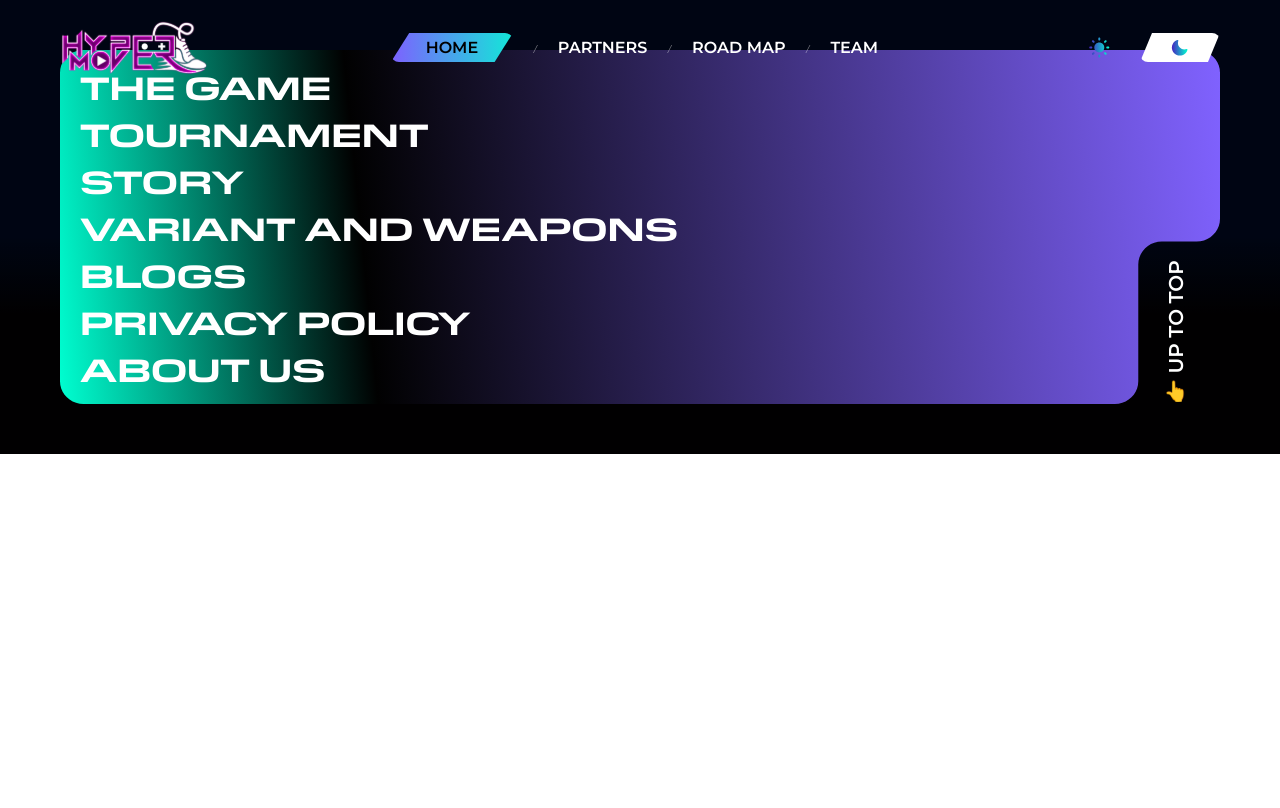
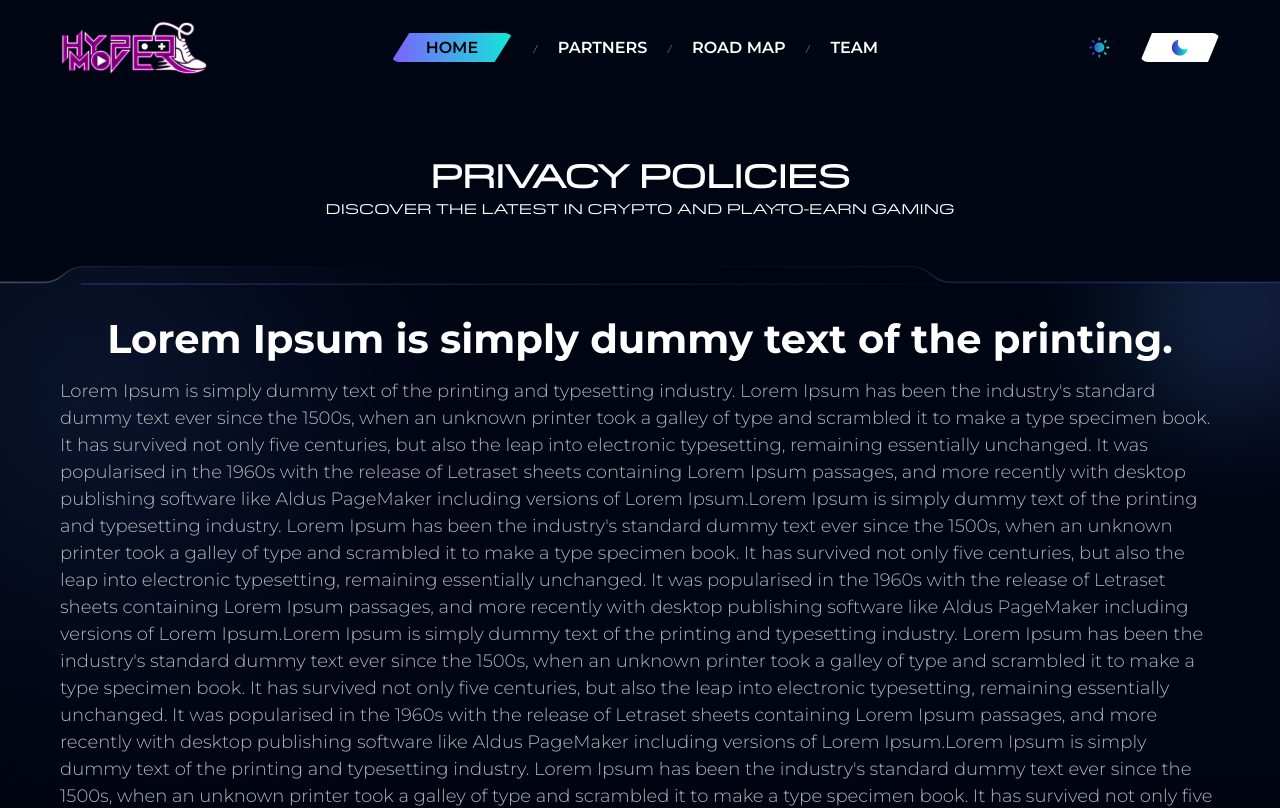
Before and after one commit to Basit46/hypermove, a React (Vite) app: page /privacy-policy in a window 1280 px wide. Shown: the top 808 px of the page. Built offline with nearby package versions, Linux system fonts and the light colour scheme.

Commit message:
Added changes

```diff
--- a/src/App.jsx
+++ b/src/App.jsx
@@ -6,6 +6,7 @@ import Blog from "./pages/Blog";
 import MobileMenu from "./components/MobileMenu";
 import Navbar from "./components/Navbar";
 import Footer from "./components/Footer";
+import PrivacyPolicy from "./pages/PrivacyPolicy";
 
 function App() {
   return (
@@ -15,7 +16,8 @@ function App() {
       <Routes>
         <Route path="/" element={<Home />} />
         <Route path="/blog" element={<Blog />} />
-        <Route path="/article/1" element={<Article />} />
+        <Route path="/article/:id" element={<Article />} />
+        <Route path="/privacy-policy" element={<PrivacyPolicy />} />
       </Routes>
       <Footer />
     </div>
--- a/src/components/Footer.jsx
+++ b/src/components/Footer.jsx
@@ -8,7 +8,7 @@ const Footer = () => {
     { name: "Story", link: "/" },
     { name: "Variant and Weapons", link: "/" },
     { name: "Blogs", link: "/blog" },
-    { name: "Privacy Policy", link: "/" },
+    { name: "Privacy Policy", link: "/privacy-policy" },
     { name: "About Us", link: "/" },
   ];
   return (
@@ -22,7 +22,7 @@ const Footer = () => {
               className="flex items-center gap-[5px] md:gap-[20px] group"
             >
               <div className="hidden mt-[5px] group-hover:block h-[8px] md:h-[10px] w-[20px] md:w-[25px] bg-white"></div>
-              <p className="uppercase font-[PilatExtended-Bold] text-[14px] vsm:text-[20px] xmd:text-[32px] leading-[1] text-white">
+              <p className="uppercase font-[PilatExtended-Bold] text-[14px] tracking-[1.2px] vsm:text-[20px] xmd:text-[32px] leading-[1] text-white">
                 {link.name}
               </p>
             </Link>
--- a/src/components/Navbar.jsx
+++ b/src/components/Navbar.jsx
@@ -5,15 +5,23 @@ import dark_icon from "../assets/dark_icon.svg";
 import { useTheme } from "../context/ThemeContext";
 import menu from "../assets/menuIcon.svg";
 import { FaTimes } from "react-icons/fa";
+import { useNavigate } from "react-router-dom";
 
 const Navbar = () => {
   const { theme, setTheme, isNavOpen, setIsNavOpen } = useTheme();
+  const navigate = useNavigate();
+
   return (
     <div
       id="navbar"
       className="navbar z-[50] absolute top-0 bg-transparent w-full px-[20px] sm:px-[40px] xmd:px-[60px] py-[20px] flex justify-between items-center"
     >
-      <img className="h-[29px] vsm:h-fit" src={logo} alt="logo" />
+      <img
+        onClick={() => navigate("/")}
+        className="h-[29px] vsm:h-fit"
+        src={logo}
+        alt="logo"
+      />
 
       <nav className="hidden lg:flex gap-[20px] items-center">
         <p className="active">HOME</p>
--- a/src/index.css
+++ b/src/index.css
@@ -6,7 +6,7 @@
 
 @layer components {
   .page {
-    @apply min-h-screen mt-[120px] sm:mt-[150px] mb-[100px] px-[20px] sm:px-[40px] xmd:px-[60px];
+    @apply min-h-screen mt-[100px] sm:mt-[150px] mb-[100px] px-[20px] sm:px-[40px] xmd:px-[60px];
   }
 
   nav p {
--- a/src/pages/Blog.jsx
+++ b/src/pages/Blog.jsx
@@ -7,12 +7,12 @@ import { useNavigate } from "react-router-dom";
 
 const Blog = () => {
   return (
-    <div className="blog-page min-h-screen mt-[120px] sm:mt-[150px] mb-[100px]">
+    <div className="blog-page min-h-screen mt-[100px] sm:mt-[150px] mb-[100px]">
       <div className="px-[20px]">
         <p className="uppercase font-[600] text-[24px] sm:text-[32px] text-center">
           Blog
         </p>
-        <p className="uppercase rext-[12px] sm:text-[14px] text-center">
+        <p className="uppercase text-[10px] vsm:text-[14px] text-center">
           Discover the latest in crypto and play-to-earn gaming
         </p>
       </div>
--- /dev/null
+++ b/src/pages/PrivacyPolicy.jsx
@@ -0,0 +1,83 @@
+import React from "react";
+import line from "../assets/blogFrame.png";
+import gradient from "../assets/blogGradient.png";
+
+const PrivacyPolicy = () => {
+  return (
+    <div className="min-h-screen mt-[100px] sm:mt-[150px] mb-[100px]">
+      <div className="px-[20px]">
+        <p className="uppercase font-[600] text-[24px] sm:text-[32px] text-center">
+          Privacy policies
+        </p>
+        <p className="uppercase text-[10px] vsm:text-[14px] text-center">
+          Discover the latest in crypto and play-to-earn gaming
+        </p>
+      </div>
+
+      <div className="relative mt-[30px] min-h-[50vh] flex flex-col">
+        <div className="">
+          <img className="w-full" src={line} alt="line" />
+        </div>
+        <div className="flex-1">
+          <div className="relative z-[2] mt-[30px] px-[20px] sm:px-[60px]">
+            <h1 className="text-[24px] sm:text-[30px] xmd:text-[40px] leading-[1.2] font-Montserrat font-[500] sm:font-bold sm:text-center">
+              Lorem Ipsum is simply dummy text of the printing.
+            </h1>
+            <p className="mt-[15px] text-[14px] vsm:text-[18px] vsm:font-[300] font-Montserrat opacity-50 vsm:opacity-70">
+              Lorem Ipsum is simply dummy text of the printing and typesetting
+              industry. Lorem Ipsum has been the industry's standard dummy text
+              ever since the 1500s, when an unknown printer took a galley of
+              type and scrambled it to make a type specimen book. It has
+              survived not only five centuries, but also the leap into
+              electronic typesetting, remaining essentially unchanged. It was
+              popularised in the 1960s with the release of Letraset sheets
+              containing Lorem Ipsum passages, and more recently with desktop
+              publishing software like Aldus PageMaker including versions of
+              Lorem Ipsum.Lorem Ipsum is simply dummy text of the printing and
+              typesetting industry. Lorem Ipsum has been the industry's standard
+              dummy text ever since the 1500s, when an unknown printer took a
+              galley of type and scrambled it to make a type specimen book. It
+              has survived not only five centuries, but also the leap into
+              electronic typesetting, remaining essentially unchanged. It was
+              popularised in the 1960s with the release of Letraset sheets
+              containing Lorem Ipsum passages, and more recently with desktop
+              publishing software like Aldus PageMaker including versions of
+              Lorem Ipsum.Lorem Ipsum is simply dummy text of the printing and
+              typesetting industry. Lorem Ipsum has been the industry's standard
+              dummy text ever since the 1500s, when an unknown printer took a
+              galley of type and scrambled it to make a type specimen book. It
+              has survived not only five centuries, but also the leap into
+              electronic typesetting, remaining essentially unchanged. It was
+              popularised in the 1960s with the release of Letraset sheets
+              containing Lorem Ipsum passages, and more recently with desktop
+              publishing software like Aldus PageMaker including versions of
+              Lorem Ipsum.Lorem Ipsum is simply dummy text of the printing and
+              typesetting industry. Lorem Ipsum has been the industry's standard
+              dummy text ever since the 1500s, when an unknown printer took a
+              galley of type and scrambled it to make a type specimen book. It
+              has survived not only five centuries, but also the leap into
+              electronic typesetting, remaining essentially unchanged. It was
+              popularised in the 1960s with the relea Lorem Ipsum has been the
+              industry's standard dummy text ever since the 1500s, when an
+              unknown printer took a galley of type and scrambled it to make a
+              type specimen book. It has survived not only five centuries, but
+              also the leap into electronic typesetting, remaining essentially
+              unchanged. It was popularised in the 1960s with the release of
+              Letraset sheets containing Lorem Ipsum passages, and more recently
+              with desktop publishing software like Aldus PageMaker including
+              versions of Lorem Ipsum.
+            </p>
+          </div>
+        </div>
+
+        <img
+          className="absolute top-[6px] sm:top-[17px] left-0 w-full"
+          src={gradient}
+          alt="gradient"
+        />
+      </div>
+    </div>
+  );
+};
+
+export default PrivacyPolicy;
```
